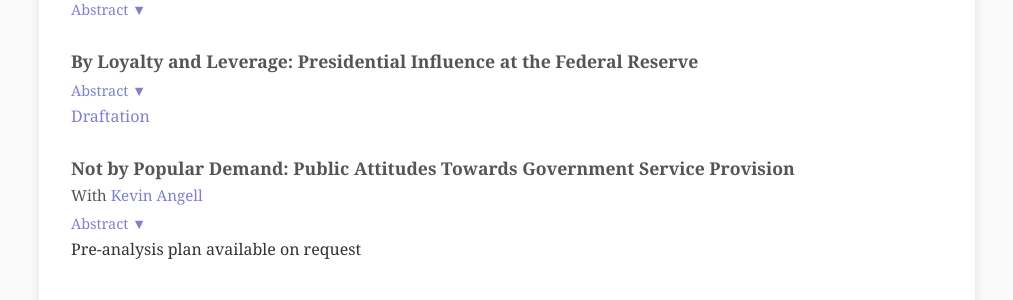
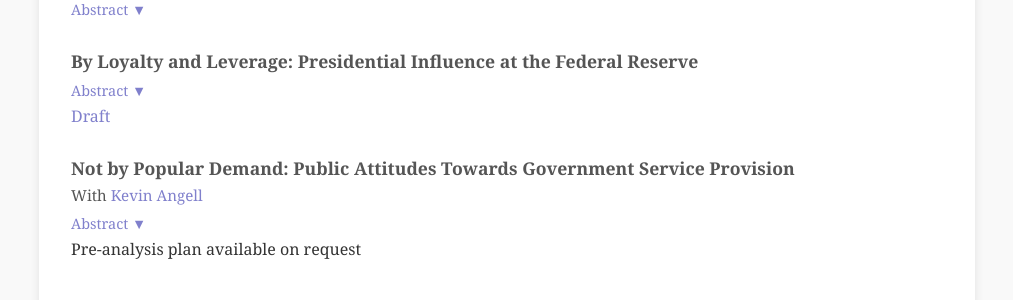
Before and after one commit to L-Cain/L-Cain.github.io, a Jekyll site: the page built from research.md, in a window 1280 px wide and 900 px high, scrolled down 324 px. Shown: the part 155-455 px from the top of the window, without its empty margins (133-1146 px from the left). Built offline with Jekyll 4.4.1, drawn with Linux system fonts in a browser that asks for light colours.

Commit message:
Update research.md

```diff
--- a/research.md
+++ b/research.md
@@ -44,7 +44,9 @@ of presidential influence over monetary policy and further our understanding of
 nature of the Federal Reserve’s independence and the limits of the presidency’s influence over
 the administrative state. </p>
     </div>
-     <br> <a href="papers/By_Loyalty_and_Leverage 5.13.2026.pdf" download>Draftation</a> <br>
+    <br>
+<a href="papers/By_Loyalty_and_Leverage 5.13.2026.pdf" target="_blank" rel="noopener noreferrer">Draft</a>
+<br>
   </div>
 
    <div style="margin-bottom: 1.5rem;">
```
